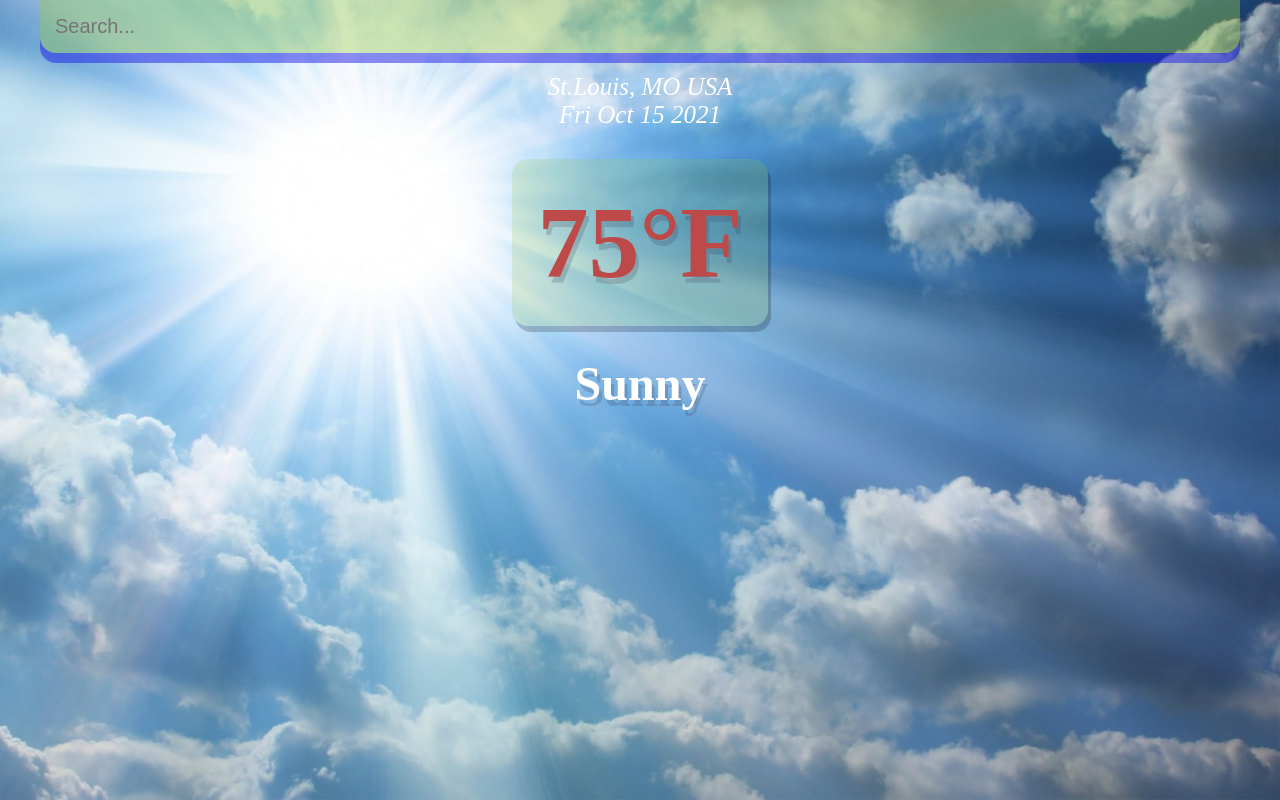
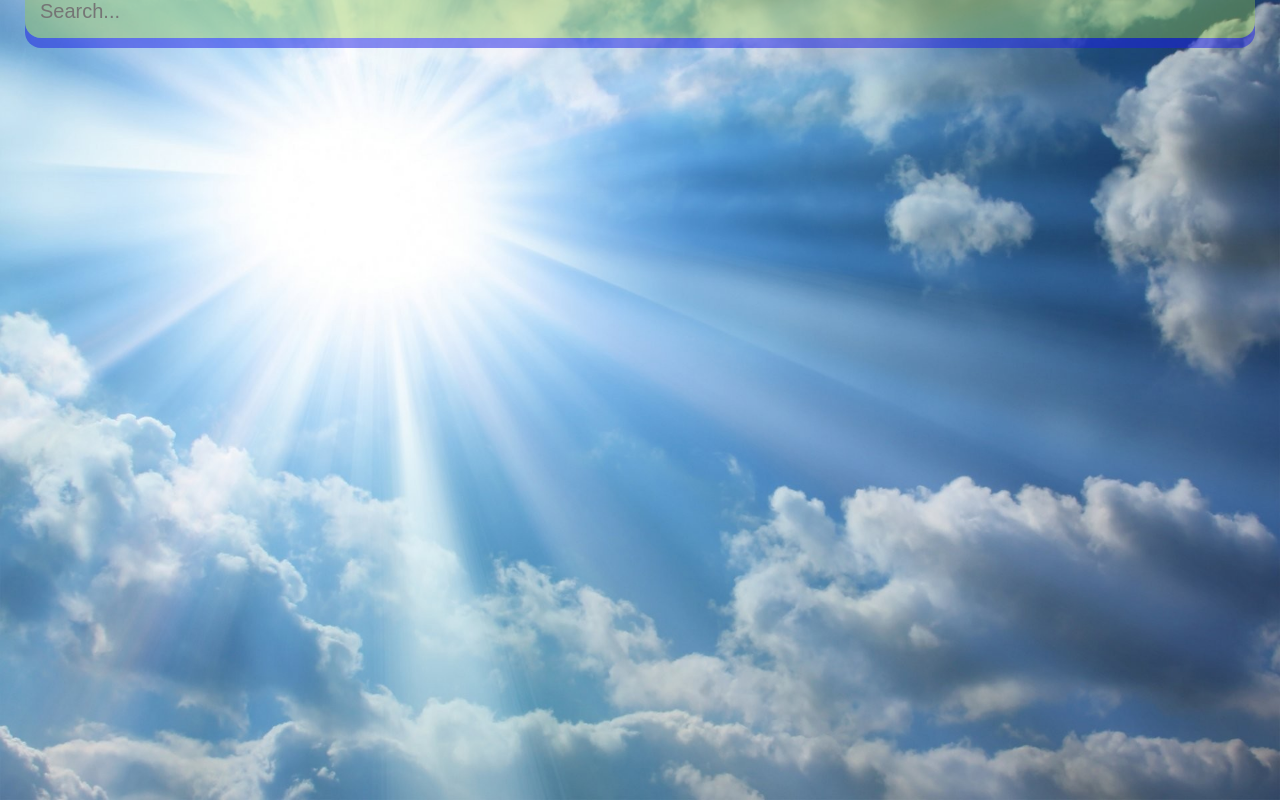
Before and after one commit to JR-Spring/weatherapp, a React (Create React App) app: page / in a window 1280 px wide. Built offline with nearby package versions, Linux system fonts and the light colour scheme.

Commit message:
syntax repair, searchbox functional

```diff
--- a/src/App.js
+++ b/src/App.js
@@ -1,4 +1,4 @@
-import React, {useState} from 'react';
+import React, { useState } from 'react';
 
 const api = {
   key: "ef33f4f63af42482ea1fc1f5b95b3314",
@@ -11,28 +11,32 @@
   const  [query, setQuery] = useState('');
   const [weather, setWeather] = useState({});
 
-  const search  = evt => {
-    if (evt.key === "Enter") {
+   const search  = evt => {
+   if (evt.key === "Enter") {
     fetch(`${api.base}weather?q=${query}&units=metric&APPID=${api.key}`)
-    .then(res => res.json())
-    .then(result => setWeather(result));
-
-    }
+   .then(res => res.json())
+    .then(result => {
+      setWeather(result);
+      setQuery('');
+       console.log(result);
+    });
   }
-
-const dateBuilder = (d) => {
-  // let months = ["January", "February", "March", "April", "May", "June", "July", "August", "September", "October", "November", "December"];
-  // let days = ['Sunday', 'Monday', 'Tuesday', 'Wednesday', 'Thursday', 'Friday', 'Saturday'];
+}
 
 
-  // let day = days[d.getDay()];
-  // let date = d.getDate();
-  // let month = months[d.getMonth()];
-  // let year = d.getFullYear();
+// const dateBuilder = (d) => {
+//   let months = ["January", "February", "March", "April", "May", "June", "July", "August", "September", "October", "November", "December"];
+//   let days = ['Sunday', 'Monday', 'Tuesday', 'Wednesday', 'Thursday', 'Friday', 'Saturday'];
 
-  // return '${day} ${date} ${month} ${year}'
 
-}
+//   let day = days[d.getDay()];
+//   let date = d.getDate();
+//   let month = months[d.getMonth()];
+//   let year = d.getFullYear();
+
+//   return '${day} ${date} ${month} ${year}'
+// }
+
 
   return (
     <div className="App sunny">
@@ -42,23 +46,28 @@
           type= "text"
             className="search-bar"
             placeholder="Search..."
+            onChange={e => setQuery(e.target.value)}
+            value={query}
+            onKeyPress={search}
           />
         </div>
+        {(typeof weather.main != "undefined") ? (
+        <div>
         <div className="location-box">
-          <div className="location">St.Louis, MO USA</div>
-          {/* <div className="date">{dateBuilder(new Date())}</div> */}
+          <div className="location">{weather.name}, {weather.sys.country}</div>
+          {/* <div className="date">{dateBuilder(new Date())}</div>  */}
           <div className="date">{new Date().toDateString()}</div>
         </div>
 
         <div className= "weather-box">
           <div className= "temp">75&deg;F</div>
           <div className="weather">Sunny</div>
-
+          </div>
         </div>
-
+        ) : ('')}
       </main>
     </div>
   );
 }
 
-export default App;
+export default App
--- a/src/index.css
+++ b/src/index.css
@@ -30,7 +30,7 @@
 
 .search-box{
   width: 100%;
-  padding: 15px;
+  /* padding: 15px; */
   margin: 0 auto 5px;
 }
 
@@ -39,7 +39,7 @@
   width: 100%;
   padding: 15px;
   appearance: none;
-  background-color: none;
+  background: none;
   border: none;
   outline: none;
   background-color: rgba(150, 200, 75, .4);
@@ -47,11 +47,13 @@
   margin-top: -40px;
   box-shadow: 0px 10px rgb(28, 31, 231, .5);
   font-size: 20px;
-}
+  margin-bottom: 55px;
+ }
 
 /* Click inside searchbox it turns white */
 .search-box .search-bar:focus {
-background-color: rgba(255, 255, 255, 0.4)
+background-color: rgba(255, 255, 255, 0.4);
+
 }
 
 .location-box .location {
@@ -61,6 +63,8 @@
   font-style: italic;
   text-align: center;
   text-shadow: 2px, 2px rgba(50, 50, 75, .8);
+
+
 }
 
 .location-box .date {
@@ -70,6 +74,7 @@
   font-style: italic;
   text-align: center;
   text-shadow: 2px, 2px rgba(50, 50, 75, .8);
+
 }
 
 .weather-box {
@@ -77,7 +82,7 @@
 }
 
 .weather-box .temp {
-  /* position: relative; */
+  position: relative;
   display: inline-block;
   margin: 30px auto;
   background-color: rgba(150, 200, 75, .2);
```
